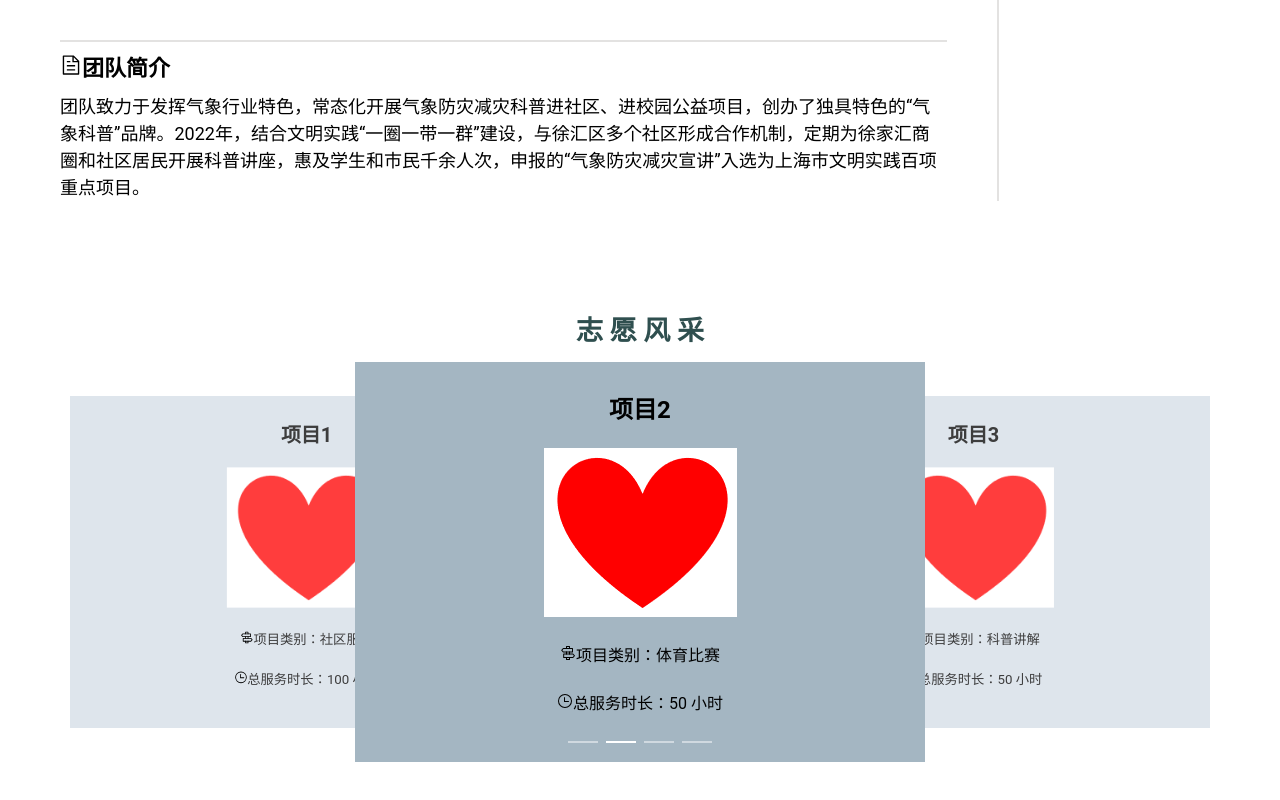
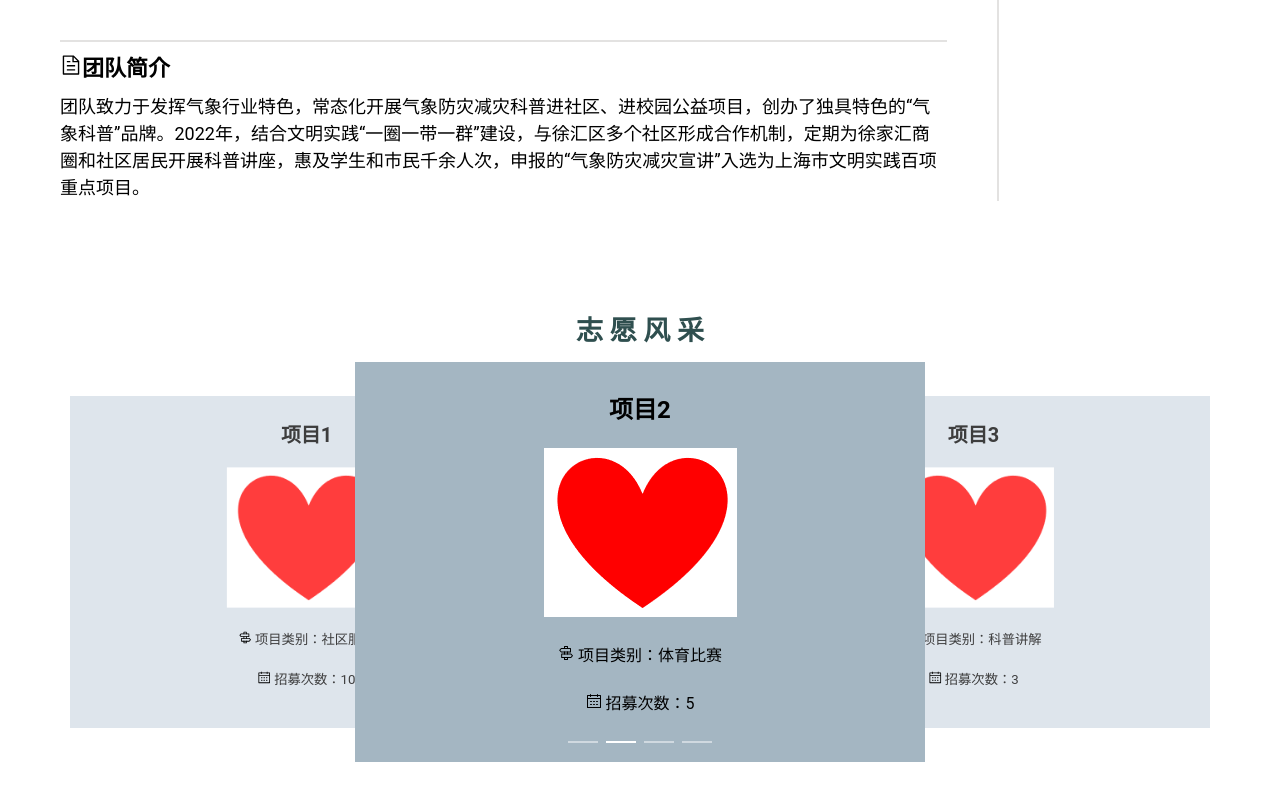
Before and after one commit to Hao7un/DataBase-BUAA-2023, a Vue app in the folder frontend/: page /team/info/1 in a window 1280 px wide. Shown: the part 300-1100 px from the top of the page. Built offline with nearby package versions, Linux system fonts and the light colour scheme; no server answers.

Commit message:
fix JoinTeamPage

```diff
--- a/frontend/src/views/AllProjectPage.vue
+++ b/frontend/src/views/AllProjectPage.vue
@@ -22,7 +22,7 @@
                         <el-option v-for="item in option2" :key="item.key" :value="item.value"></el-option>
                     </el-select>
                     <div class="switch-container">
-                        只看我的团队<el-switch v-model="onlyMyTeam" style="padding-left: 10px;"/>
+                        只看我的团队<el-switch v-model="onlyMyTeam" style="padding-left: 10px;" />
                     </div>
                 </div>
                 <div class="right-container">
@@ -240,7 +240,8 @@ export default {
     display: flex;
     flex-direction: row;
     align-items: center;
-    white-space: nowrap; /* 防止文本换行 */
+    white-space: nowrap;
+    /* 防止文本换行 */
 }
 
 .right-container {
--- a/frontend/src/views/JoinTeamPage.vue
+++ b/frontend/src/views/JoinTeamPage.vue
@@ -114,7 +114,9 @@ export default {
             let filteredList = this.totalList;
             if (this.keyword != null && this.number != null) {
                 filteredList = filteredList.filter(item => {
-                    return item.name.includes(this.keyword) && (item.number >= this.range[0] && item.number <= this.range[1]) && item.date.includes(this.formatDateString);
+                    let itemDate = new Date(item.date);
+                    return item.name.includes(this.keyword) && (item.number >= this.range[0] && item.number <= this.range[1])
+                    && itemDate >= this.date;
                 }
                 );
             }
@@ -124,24 +126,16 @@ export default {
             let list = this.totalList;
             if (this.keyword != null && this.number != null) {
                 list = list.filter(item => {
-                    return item.name.includes(this.keyword) && (item.number >= this.range[0] && item.number <= this.range[1]) && item.date.includes(this.formatDateString);
+                    let itemDate = new Date(item.date);
+                    return item.name.includes(this.keyword) && (item.number >= this.range[0] && item.number <= this.range[1])
+                    && itemDate >= this.date;
                 }
                 );
             }
             return list;
         },
-        formatDateString() {
-            if (this.date == null) return "";
-            return this.formatDate(this.date);
-        },
     },
     methods: {
-        formatDate(date) {
-            const year = date.getFullYear();
-            const month = String(date.getMonth() + 1).padStart(2, '0');
-            const day = String(date.getDate()).padStart(2, '0');
-            return `${year}-${month}-${day}`;
-        },
         handlePageChange(currentPage) {
             this.currentPage = currentPage;
         },
--- a/frontend/src/views/TeamInfoPage.vue
+++ b/frontend/src/views/TeamInfoPage.vue
@@ -60,11 +60,11 @@
                         </div>
                         <p><el-icon>
                                 <Guide />
-                            </el-icon>项目类别：{{ project.type }}</p>
+                            </el-icon> 项目类别：{{ project.type }}</p>
                         <br>
                         <p><el-icon>
-                                <Clock />
-                            </el-icon>总服务时长：{{ project.hours }} 小时</p>
+                                <Calendar />
+                            </el-icon> 招募次数：{{ project.times }} </p>
                     </el-carousel-item>
                 </el-carousel>
             </div>
@@ -110,10 +110,10 @@ export default {
             telephone: '18100000000',
             email: '1234@xyz.com',
             projectList: [
-                { id: 1, name: '项目1', type: '社区服务', hours: 100 },
-                { id: 2, name: '项目2', type: '体育比赛', hours: 50 },
-                { id: 3, name: '项目3', type: '科普讲解', hours: 50 },
-                { id: 4, name: '项目4', type: '支教助学', hours: 2000 },
+                { id: 1, name: '项目1', type: '社区服务', times: 10 },
+                { id: 2, name: '项目2', type: '体育比赛', times: 5 },
+                { id: 3, name: '项目3', type: '科普讲解', times: 3 },
+                { id: 4, name: '项目4', type: '支教助学', times: 20 },
             ],
         }
     },
--- a/frontend/src/views/UserInfoPage.vue
+++ b/frontend/src/views/UserInfoPage.vue
@@ -87,7 +87,7 @@
           <template #label>
             <div class="cell-item">
               <el-icon>
-                <DataAnalysis />
+                <DataLine />
               </el-icon>
               志愿时长
             </div>
```
Also changed, not shown: 1 other file (tests, documents, lock files or other folders).
